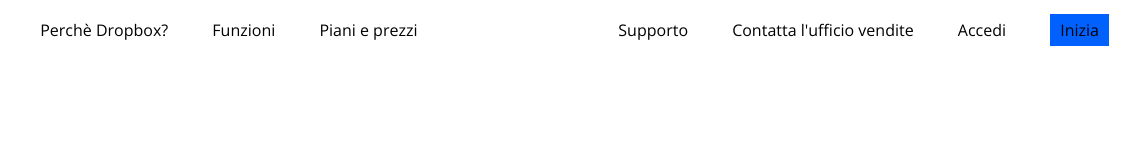
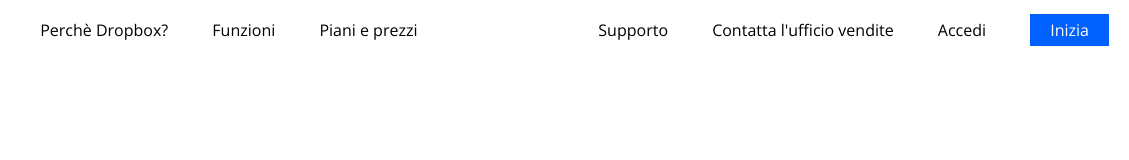
Before and after one commit to pollohultima/htmlcss-dropbox, a plain HTML site: page index.html in a window 1280 px wide. Shown: the full height of the page, 151-1280 px from the left. Drawn offline with nearby package versions, Linux system fonts and the light colour scheme.

Commit message:
Header completato

```diff
--- a/index.html
+++ b/index.html
@@ -25,7 +25,7 @@
                     <a href="">Supporto</a>
                     <a href="">Contatta l'ufficio vendite</a>
                     <a href="">Accedi</a>
-                    <a href="" class="start">Inizia</a>
+                    <a href="" class="button">Inizia</a>
                 </div>
             </nav>
         </header>
--- a/style.css
+++ b/style.css
@@ -9,6 +9,12 @@
     content: "";
     display: table;
     clear: both;
+}
+
+/* Header Style */
+
+.site_header {
+    position: fixed;
 }
 
 nav {
@@ -24,9 +30,9 @@ nav {
     padding-right: 40px;
 }
 
-.navbar_sx a, .navbar_dx a {
+a {
+    color: black;
     text-decoration: none;
-    color: black;
 }
 
 .logo {
@@ -41,7 +47,8 @@ nav {
     margin-left: 40px;
 }
 
-.start {
+.button {
     background-color: #0061FF;
-    padding: 5px 10px;
+    padding: 5px 20px;
+    color: white;
 }
```
